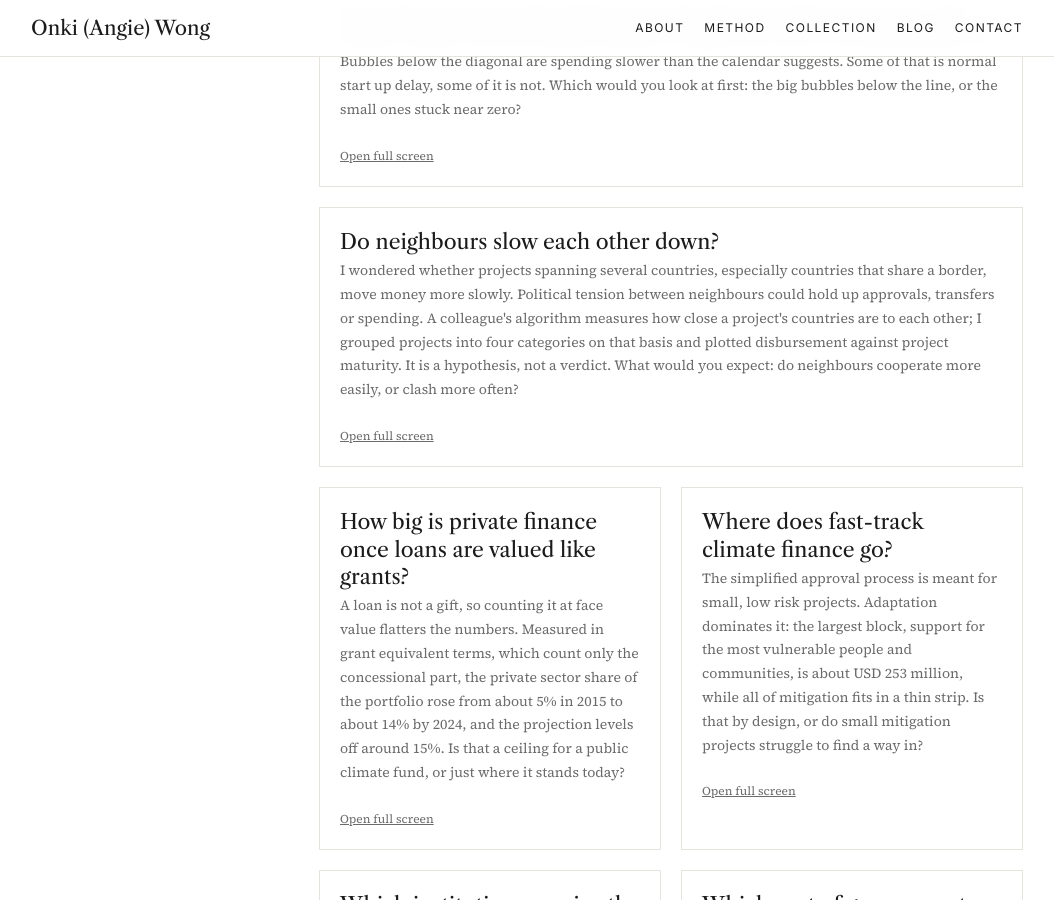
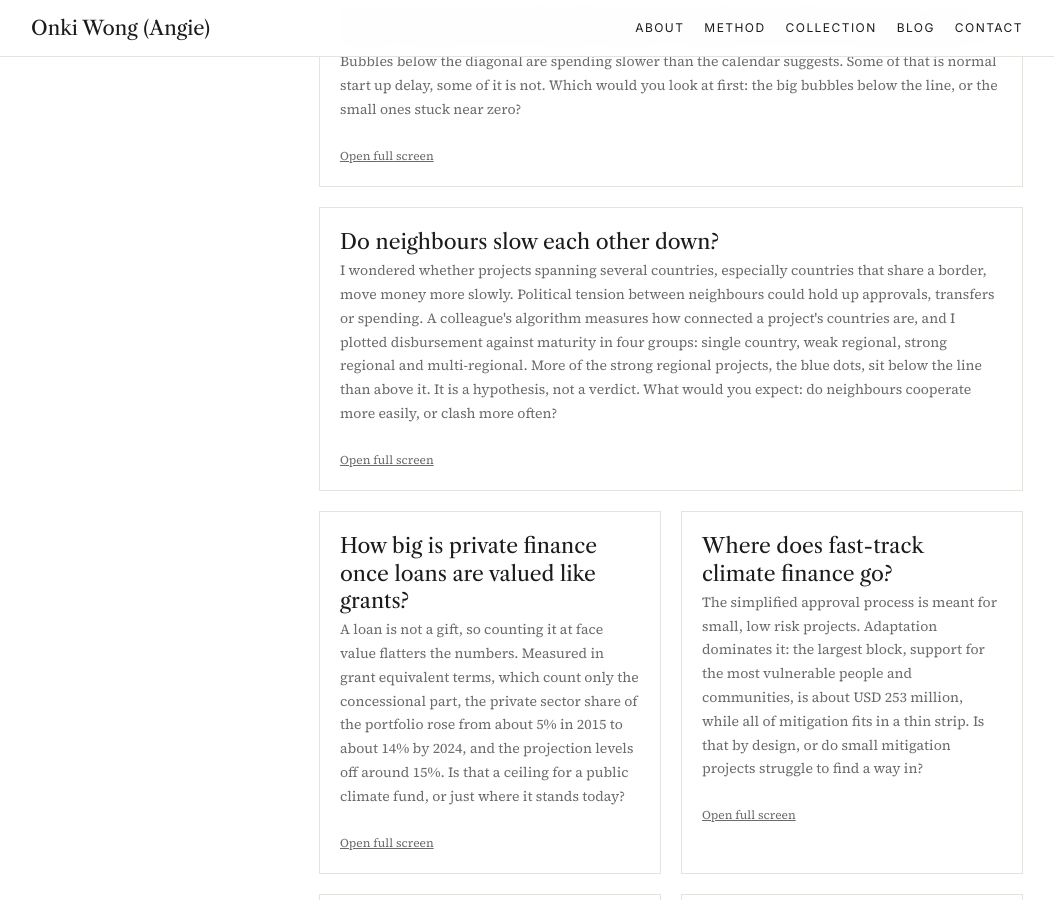
Before and after one commit to owangie/owangie.github.io, a Jekyll site: the page built from _pages/about.md, in a window 1280 px wide and 900 px high, scrolled down 2584 px. Shown: the whole window, without its empty margins (113-1167 px from the left). Built offline with Jekyll 4.4.1, drawn with Linux system fonts in a browser that asks for light colours; some of the changed text lies outside the part shown.

Commit message:
Name as Onki Wong (Angie); proximity chart legend in caption

```diff
--- a/_config.yml
+++ b/_config.yml
@@ -9,9 +9,9 @@
 # Basic Site Settings
 locale                   : "en-US"
 site_theme               : "default" # The available themes options are "default", "air", "sunrise", "mint", "dirt" and "contrast"
-title                    : "Onki (Angie) Wong"
+title                    : "Onki Wong (Angie)"
 title_separator          : "-"
-name                     : &name "Onki (Angie) Wong"
+name                     : &name "Onki Wong (Angie)"
 description              : &description "Results measurement, AI and portfolio analytics for development finance"   # Update this with a general description of your site, this is the default if not overridden by a page
 url                      : https://owangie.github.io # The base hostname & protocol for your site e.g. "https://[your GitHub username].github.io",
                                                            # or if you already have some other page hosted on Github then use "https://[your GitHub username].github.io/[Your Repo Name]"
@@ -24,7 +24,7 @@ repository               : "owangie/owangie.github.io"
 author:
   # Biographic information
   avatar           : "profile.jpg"
-  name             : "Onki (Angie) Wong"
+  name             : "Onki Wong (Angie)"
   pronouns         : # example: "she/her"
   bio              : "Results measurement, AI and portfolio analytics for development finance"
   location         : "Incheon, South Korea"
--- a/_data/visuals.yml
+++ b/_data/visuals.yml
@@ -6,7 +6,7 @@
 - id: "26622426"
   type: scatter
   title: "Do neighbours slow each other down?"
-  caption: "I wondered whether projects spanning several countries, especially countries that share a border, move money more slowly. Political tension between neighbours could hold up approvals, transfers or spending. A colleague's algorithm measures how close a project's countries are to each other; I grouped projects into four categories on that basis and plotted disbursement against project maturity. It is a hypothesis, not a verdict. What would you expect: do neighbours cooperate more easily, or clash more often?"
+  caption: "I wondered whether projects spanning several countries, especially countries that share a border, move money more slowly. Political tension between neighbours could hold up approvals, transfers or spending. A colleague's algorithm measures how connected a project's countries are, and I plotted disbursement against maturity in four groups: single country, weak regional, strong regional and multi-regional. More of the strong regional projects, the blue dots, sit below the line than above it. It is a hypothesis, not a verdict. What would you expect: do neighbours cooperate more easily, or clash more often?"
 - id: "27526316"
   type: chart
   size: half
```
